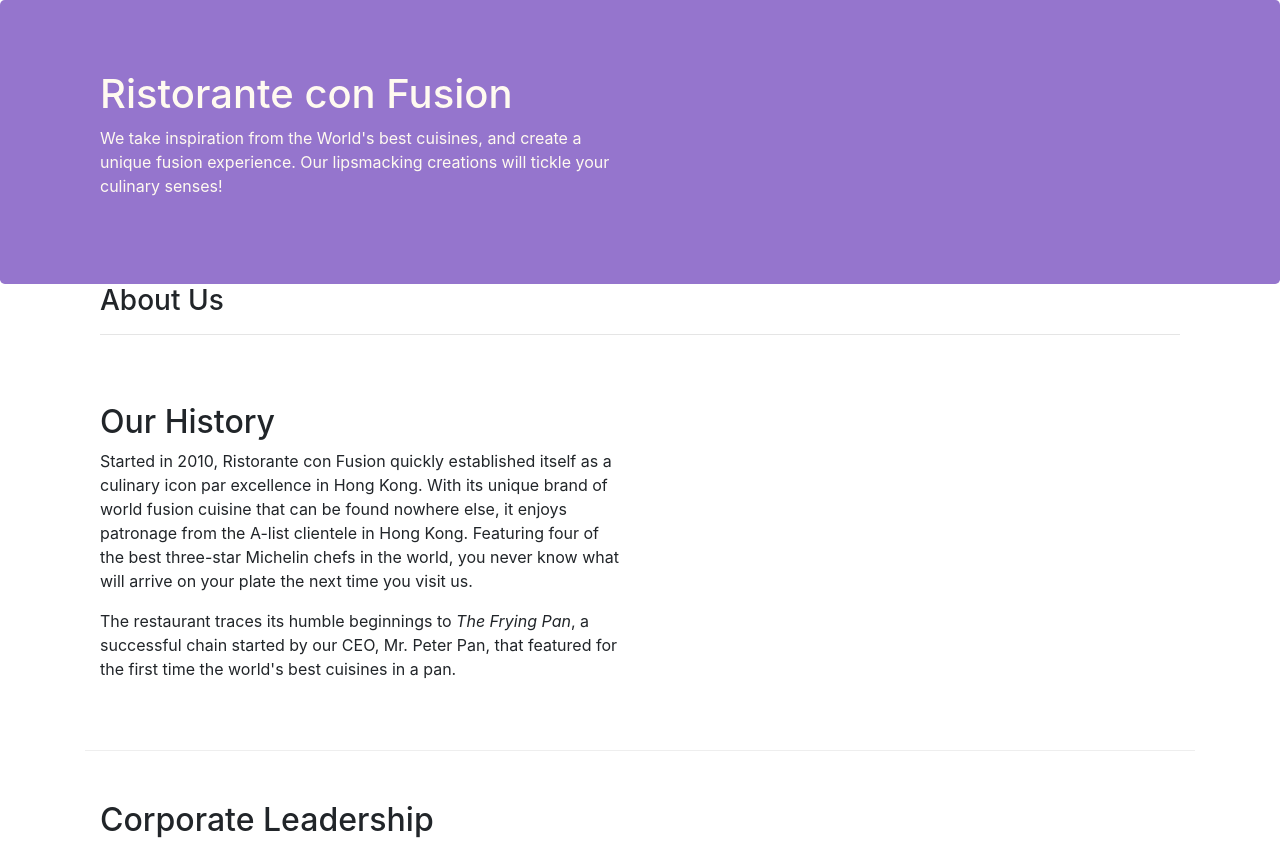
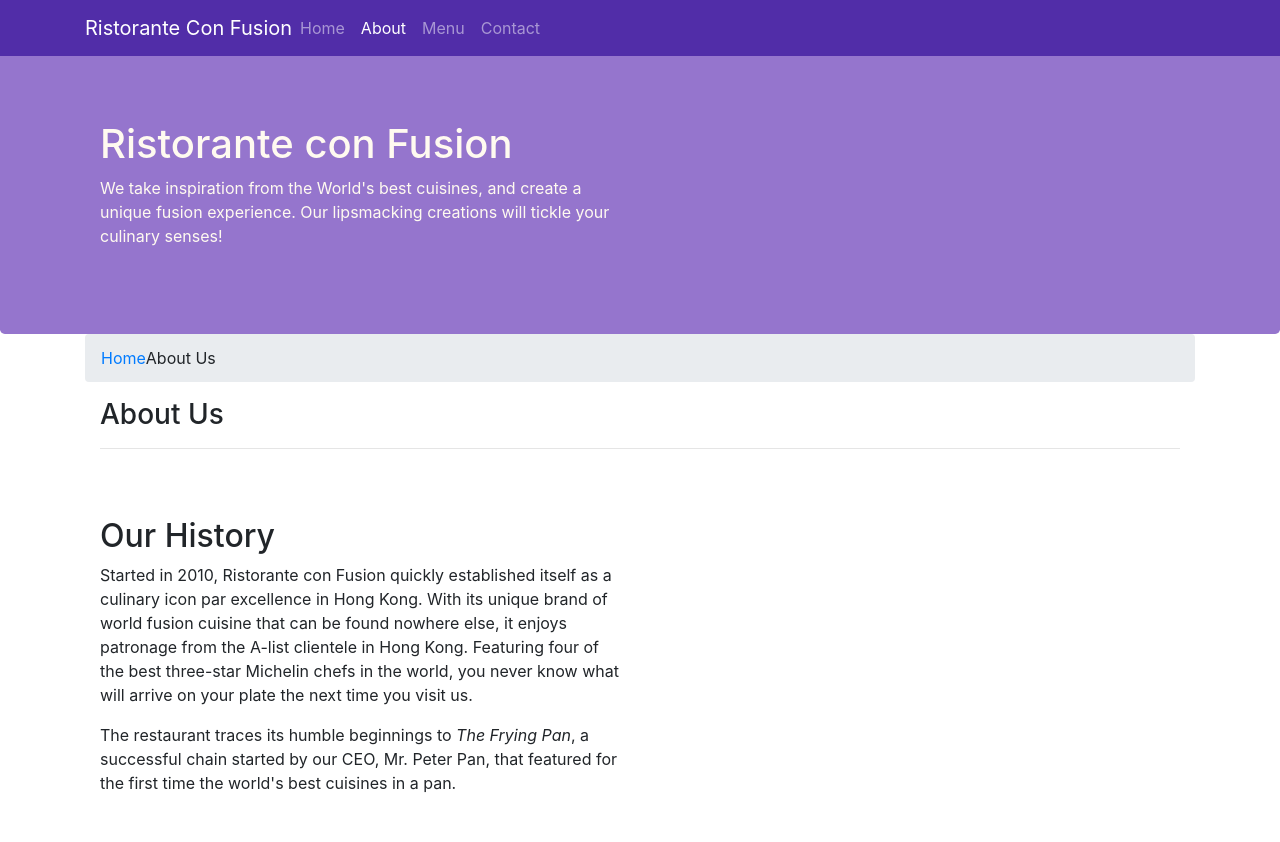
Before and after one commit to vbakos11/Bootstrap, a website: page aboutus.html in a window 1280 px wide. Shown: the top 842 px of the page. Drawn offline with nearby package versions, Linux system fonts and the light colour scheme.

Commit message:
Bootstrap Breadcrumbs & Nav

```diff
--- a/aboutus.html
+++ b/aboutus.html
@@ -17,6 +17,29 @@
 </head>
 
 <body>
+        <nav class="navbar navbar-dark navbar-expand-sm fixed-top">
+        <div class="container">
+            <button class="navbar-toggler" type="button" data-toggle="collapse" data-target="#Navbar">
+                <span class="navbar-toggler-icon"></span>
+
+            </button>
+            <a class="navbar-brand mr-auto" href="./index.html"> Ristorante Con Fusion</a>
+               <div class="collapse navbar-collapse" id="Navbar">
+
+                    <ul class="navbar-nav mr-auto">
+
+                        <li class="nav-item"> <a class="nav-link" href="./index.html">Home</a> </li>
+                        <li class="nav-item active"> <a class="nav-link" href=".#">About</a> </li>
+                        <li class="nav-item"> <a class="nav-link" href="#">Menu</a> </li>
+                        <li class="nav-item"> <a class="nav-link" href="#">Contact</a> </li>
+
+                    </ul>
+
+               </div>
+
+        </div>
+
+    </nav>
 
     <header class="jumbotron">
         <div class="container">
@@ -33,6 +56,10 @@
 
     <div class="container">
         <div class="row row-header">
+            <ol class="col-12 breadcrumb">
+                <li class="breadcrumb-item"><a href="./index.html">Home</a></li>
+                <li class-"breadcrumb-item active">About Us</li>
+            </ol>
             <div class="col-12">
                <h3>About Us</h3>
                <hr>
@@ -72,7 +99,7 @@
                 <div class="col-4 offset-1 col-sm-2">
                     <h5>Links</h5>
                     <ul class="list-unstyled">
-                        <li><a href="index.html">Home</a></li>
+                        <li><a href="./index.html">Home</a></li>
                         <li><a href="#">About</a></li>
                         <li><a href="#">Menu</a></li>
                         <li><a href="#">Contact</a></li>
--- a/css/styles.css
+++ b/css/styles.css
@@ -23,8 +23,16 @@
 	color: floralwhite;
 }
 
-.address{
+.address {
 	font-size: 80%;
 	margin: 0px;
 	color: #0F0F0F;
 }
+body {
+	padding: 50px 0px 0px 0px;
+	z-index: 0;
+}
+
+.navbar-dark {
+	background-color: #512DA8;
+}
```
Also changed, not shown: index.html (+23 -1 lines).
